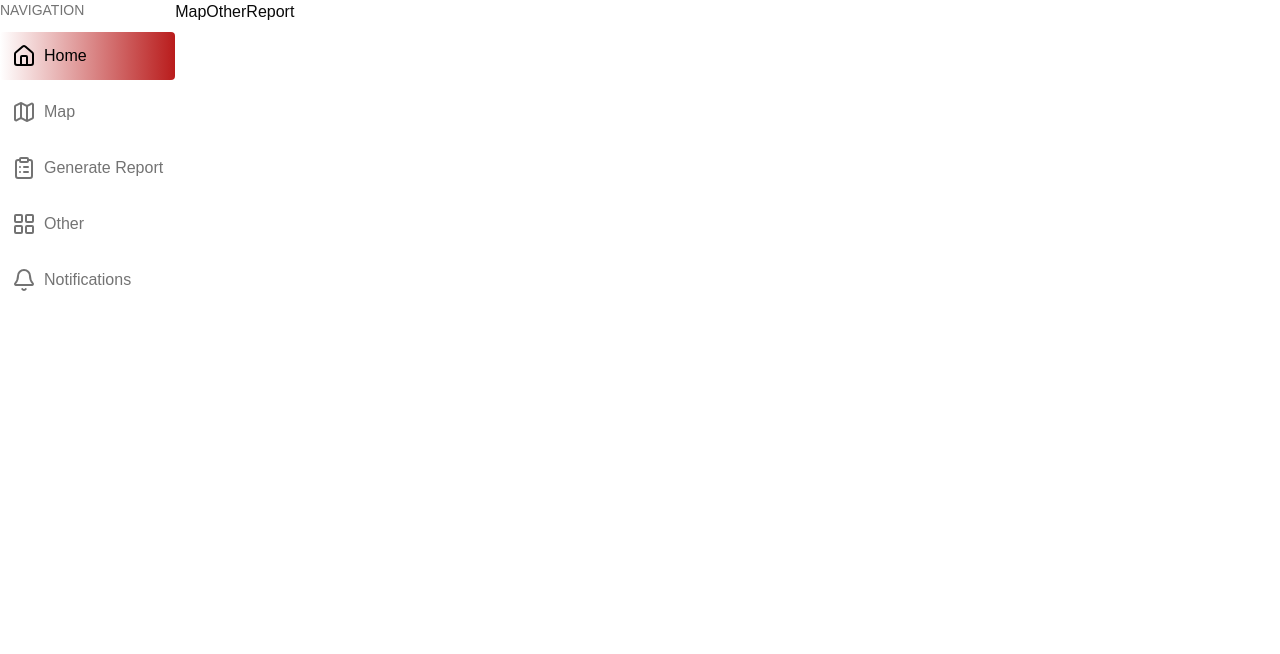
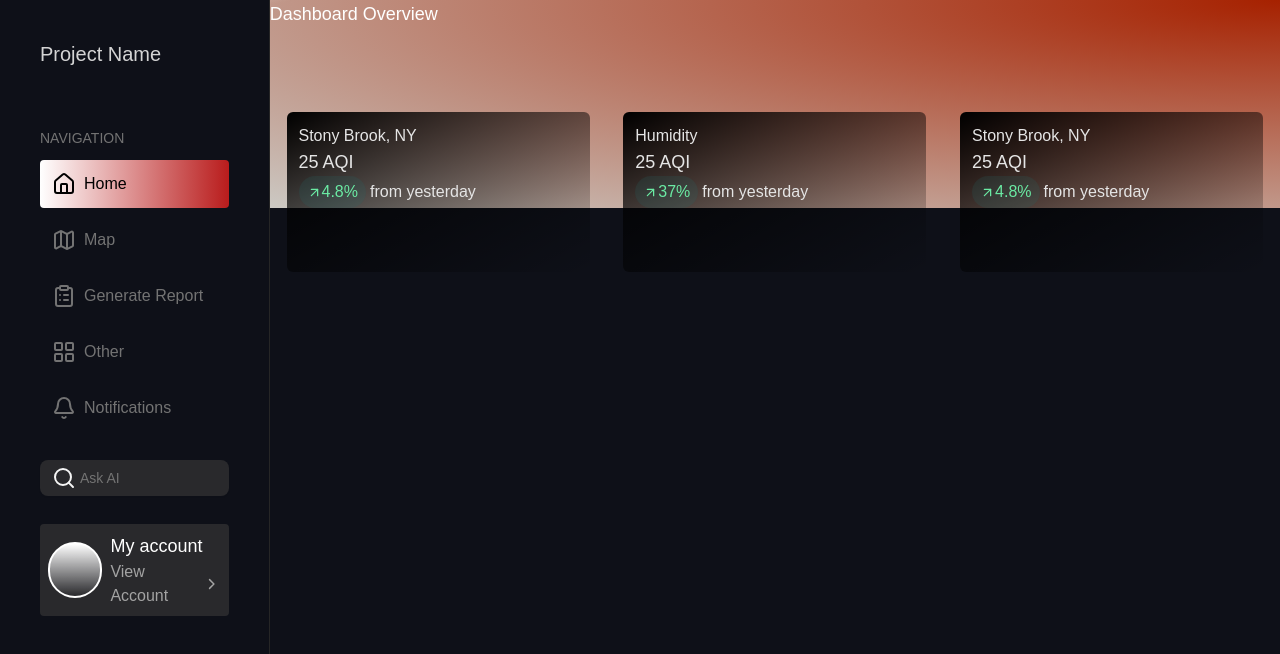
Before and after one commit to Shameed4/GeoSpark, a Next.js app: page / in a window 1280 px wide. Shown: the top 654 px of the page. Built offline with nearby package versions, Linux system fonts and the light colour scheme.

Commit message:
Improved home page

```diff
--- a/src/app/layout.tsx
+++ b/src/app/layout.tsx
@@ -1,7 +1,9 @@
 import type { Metadata } from "next";
 import { Geist, Geist_Mono } from "next/font/google";
 import "./globals.css";
-import Nav from "@/components/ui/nav";
+import Nav from "@/components/nav";
+import { ChevronRight, Search } from "lucide-react";
+import { Input } from "@/components/ui/input";
 
 const geistSans = Geist({
   variable: "--font-geist-sans",
@@ -26,10 +28,28 @@ export default function RootLayout({
   return (
     <html lang="en">
       <body
-        className={`${geistSans.variable} ${geistMono.variable} antialiased`}
+        className={`${geistSans.variable} ${geistMono.variable} antialiased bg-[#0E1018]`}
       >
-        <div className="flex">
-          <Nav />
+        <div className="flex min-h-[100vh]">
+          <div className="flex flex-col p-10 gap-7 w-80 border-r-neutral-800 border-r-[1px]">
+            <h1 className="text-xl text-neutral-300 mb-8">Project Name</h1>
+            <Nav />
+            <div className="relative text-neutral-100">
+              <Search className="absolute left-3 top-1/2 transform -translate-y-1/2" />
+              <Input
+                type="text"
+                placeholder="Ask AI"
+                className="pl-10 py-2 bg-[#29292C] border-none rounded-lg focus:outline-none focus:ring-2 focus:ring-blue"
+              />
+            </div>
+            <div className="p-2 bg-[#29292C] rounded-sm flex items-center">
+              <div className="bg-gradient-to-t from-transparent to-white rounded-full w-14 h-14 border-white border-solid border-2 mr-2"></div>
+              <div>
+                <h3 className="text-white text-lg">My account</h3>
+                <div className="flex items-center text-neutral-400">View Account <ChevronRight size={18} /></div>
+              </div>
+            </div>
+          </div>
           {children}
         </div>
       </body>
--- a/src/app/page.tsx
+++ b/src/app/page.tsx
@@ -1,14 +1,55 @@
-import Image from "next/image";
-import Link from "next/link";
+import { ArrowUpRight } from "lucide-react";
+
+const blockClass = "w-[30%] h-40 bg-gradient-to-br from-black to-transparent rounded-md text-neutral-200 p-3"
 
 export default function Home() {
   return (
-    <div>
-      <nav>
-        <Link href="/map">Map</Link>
-        <Link href="/other">Other</Link>
-        <Link href="/report">Report</Link>
-      </nav>
+    <div className="w-full">
+      <header className="bg-cover h-52" style={{
+        backgroundImage: `
+      radial-gradient(ellipse 30% 30% at -20% -20%, white, transparent),
+      radial-gradient(ellipse 150% 150% at 100% 0%, #A62100, #CED3CF)`
+      }}>
+        <h1 className="text-white text-lg">Dashboard Overview</h1>
+      </header>
+      <div className={"flex w-full justify-around -translate-y-24"}>
+        <div className={blockClass}>
+          <h4>Stony Brook, NY</h4>
+          <h3 className="text-lg">25 AQI</h3>
+          <div className="flex">
+            <div className="flex">
+              <div className="flex items-center text-[#6BEBA4] px-2 p-1 rounded-3xl bg-[rgba(38,102,99,0.2)]">
+                <ArrowUpRight size={15} /> 4.8%
+              </div>
+              <div className="ml-1 py-1">from yesterday</div>
+            </div>
+          </div>
+        </div>
+        <div className={blockClass}>
+          <h4>Humidity</h4>
+          <h3 className="text-lg">25 AQI</h3>
+          <div className="flex">
+            <div className="flex">
+              <div className="flex items-center text-[#6BEBA4] px-2 p-1 rounded-3xl bg-[rgba(38,102,99,0.2)]">
+                <ArrowUpRight size={15} /> 37%
+              </div>
+              <div className="ml-1 py-1">from yesterday</div>
+            </div>
+          </div>
+        </div>
+        <div className={blockClass}>
+          <h4>Stony Brook, NY</h4>
+          <h3 className="text-lg">25 AQI</h3>
+          <div className="flex">
+            <div className="flex">
+              <div className="flex items-center text-[#6BEBA4] px-2 p-1 rounded-3xl bg-[rgba(38,102,99,0.2)]">
+                <ArrowUpRight size={15} /> 4.8%
+              </div>
+              <div className="ml-1 py-1">from yesterday</div>
+            </div>
+          </div>
+        </div>
+      </div>
     </div>
   );
 }
--- a/src/components/ui/nav.tsx
+++ b/src/components/nav.tsx
@@ -16,7 +16,6 @@ const links = [
 ]
 
 export default function Nav() {
-    console.log(usePathname());
     return (
         <div className="text-neutral-500">
             <div className='text-sm mb-3'>NAVIGATION</div>
```
